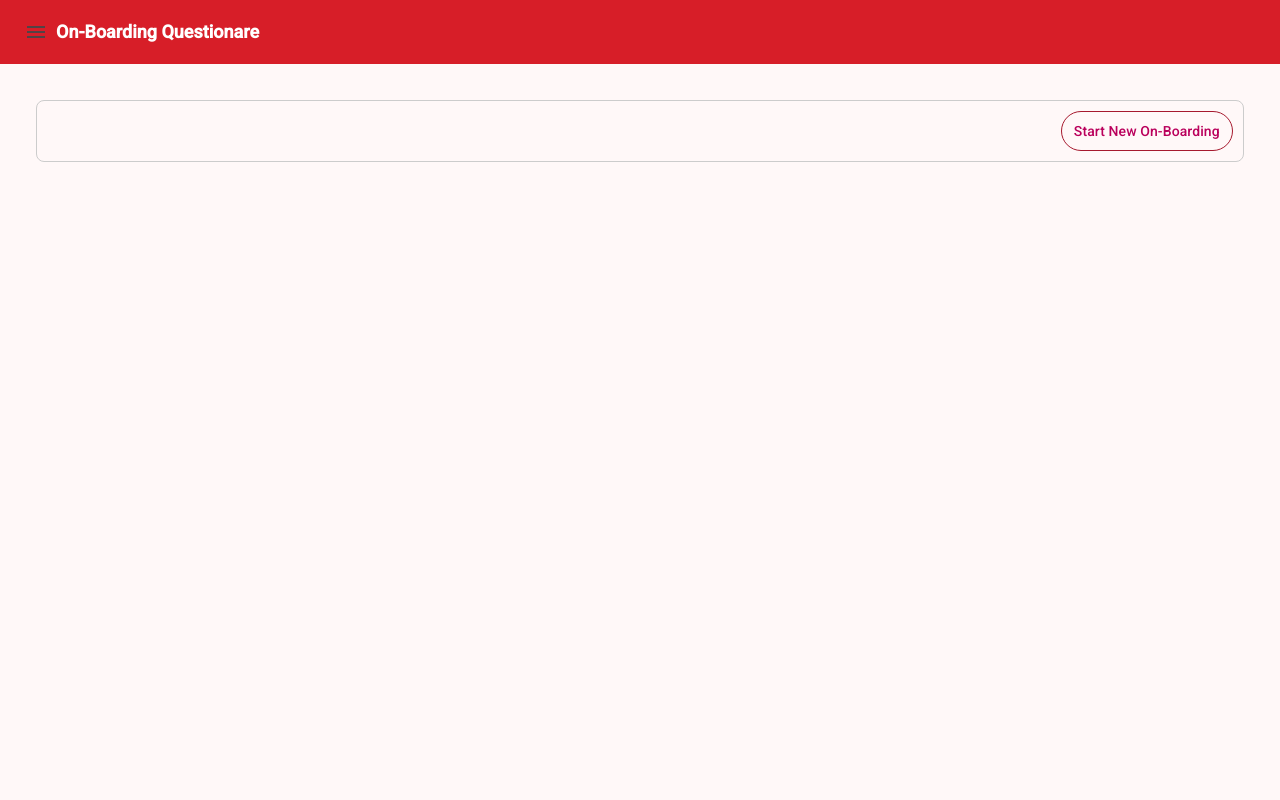
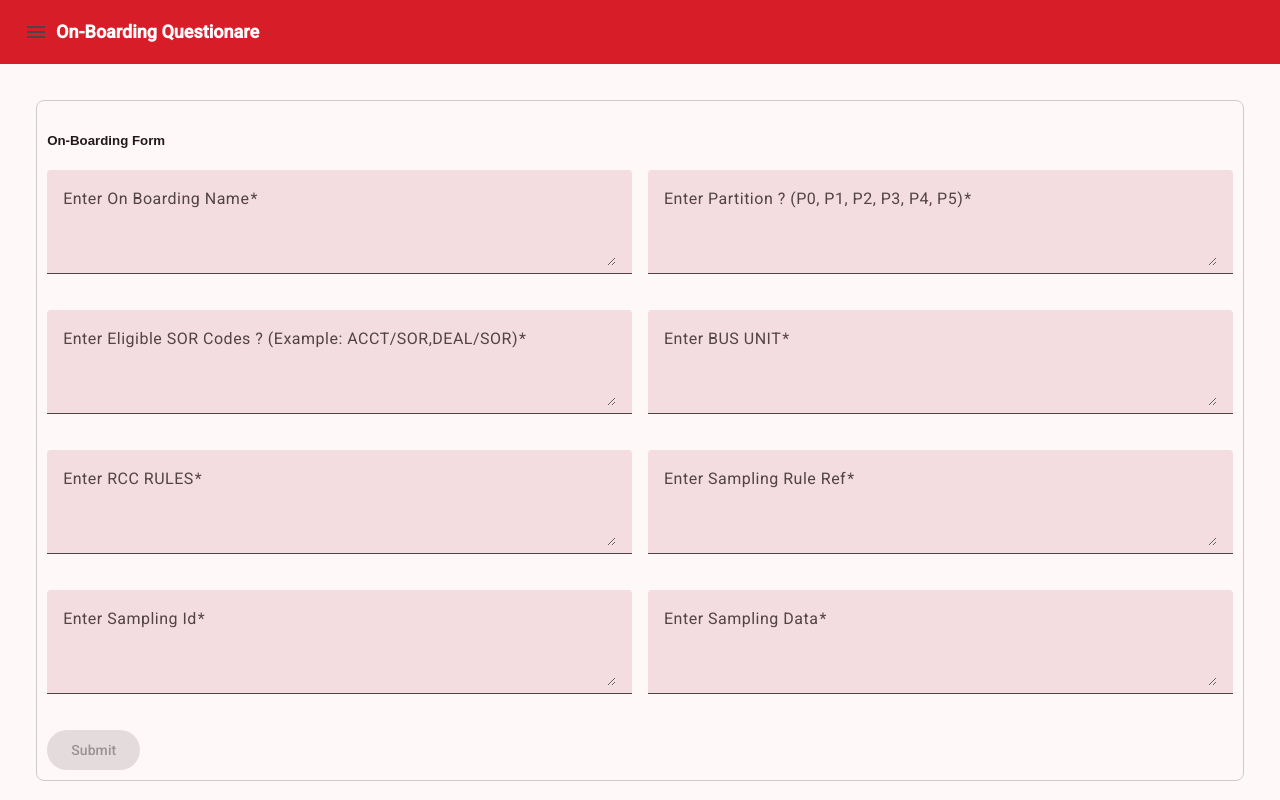
Before and after one commit to pathaalok/on-boarding-automation, an Angular app in the folder on-boarding-ui/: page /on-board-questionare in a window 1280 px wide. Built offline with nearby package versions, Linux system fonts and the light colour scheme.

Commit message:
manual UI changes

```diff
--- a/on-boarding-ui/src/app/app.routes.ts
+++ b/on-boarding-ui/src/app/app.routes.ts
@@ -2,9 +2,11 @@ import { Routes } from '@angular/router';
 import { VerifyQuestionareComponent } from './verify-questionare/verify-questionare.component';
 import { OnBoardQuestionareComponent } from './on-board-questionare/on-board-questionare.component';
 import { SubmitQuestionaresComponent } from './submit-questionares/submit-questionares.component';
+import { OnBoardQuestionareManualComponent } from './on-board-questionare-manual/on-board-questionare-manual.component';
 
 export const routes: Routes = [
-    { path: 'on-board-questionare', component: OnBoardQuestionareComponent },
+  { path: 'on-board-questionare', component: OnBoardQuestionareManualComponent },
+    { path: 'on-board-questionare-agent', component: OnBoardQuestionareComponent },
     { path: 'verify-questionare', component: VerifyQuestionareComponent },
   { path: 'submit-questionare', component: SubmitQuestionaresComponent },
   { path: '**', redirectTo: 'on-board-questionare' }
--- /dev/null
+++ b/on-boarding-ui/src/app/on-board-questionare-manual/on-board-questionare-manual.component.html
@@ -0,0 +1,28 @@
+
+
+<div class="chat-window">
+  <div>
+    <h5>On-Boarding Form</h5>
+  </div>
+  <form class="questions-form" [formGroup]="formGroup">
+    <div class="row" *ngFor="let i of [].constructor(questions.length / 2); let rowIndex = index">
+      <div class="question-field" *ngFor="let colIndex of [0,1]">
+        <ng-container *ngIf="questions[rowIndex * 2 + colIndex] as question">
+          <mat-form-field appearance="fill" class="full-width">
+            <mat-label>{{ question }}</mat-label>
+            <textarea matInput [formControlName]="'field' + (rowIndex * 2 + colIndex)" rows="3"></textarea>
+            <mat-error *ngIf="formGroup.get('field' + (rowIndex * 2 + colIndex))?.hasError('required')">
+              This field is required.
+            </mat-error>
+          </mat-form-field>
+        </ng-container>
+      </div>
+    </div>
+
+    <button mat-raised-button color="primary" [disabled]="formGroup.invalid" (click)="onSubmit()">
+      Submit
+    </button>
+  </form>
+
+
+  </div>
--- /dev/null
+++ b/on-boarding-ui/src/app/on-board-questionare-manual/on-board-questionare-manual.component.scss
@@ -0,0 +1,23 @@
+.chat-window {
+    width: 95%;
+    margin: 20px auto;
+    border: 1px solid #ccc;
+    padding: 10px;
+    border-radius: 8px;
+    font-family: Arial;
+  }
+
+
+  .row {
+    display: flex;
+    gap: 16px;
+    margin-bottom: 16px;
+  }
+
+  .question-field {
+    flex: 1;
+  }
+
+  .full-width {
+    width: 100%;
+  }
--- /dev/null
+++ b/on-boarding-ui/src/app/on-board-questionare-manual/on-board-questionare-manual.component.ts
@@ -0,0 +1,83 @@
+import { Component, OnInit, inject } from '@angular/core';
+import { FormBuilder, FormGroup, FormsModule, ReactiveFormsModule, Validators } from '@angular/forms';
+import { MatStepperModule } from '@angular/material/stepper';
+import { MatFormFieldModule } from '@angular/material/form-field';
+import { MatInputModule } from '@angular/material/input';
+import { MatButtonModule } from '@angular/material/button';
+import { CommonModule } from '@angular/common';
+import { HttpClient } from '@angular/common/http';
+import { MatSnackBar } from '@angular/material/snack-bar';
+
+@Component({
+  selector: 'app-on-board-questionare-manual',
+  standalone: true,
+  imports: [
+    CommonModule,
+    FormsModule,
+    MatFormFieldModule,
+    MatInputModule,
+    MatButtonModule,
+    ReactiveFormsModule
+  ],
+  templateUrl: './on-board-questionare-manual.component.html',
+  styleUrls: ['./on-board-questionare-manual.component.scss'],
+})
+export class  OnBoardQuestionareManualComponent implements OnInit {
+  sessionId = '';
+  messages: { role: string, text: string }[] = [];
+  userInput = '';
+  previewMode = false;
+  previewAnswers: any[] = [];
+  answerHistory: string[][] = [];
+  editingIndex: number | null = null;
+  finalJson: any = null;
+  confirmed = false;
+  startNewOnboarding = false;
+
+  questions: string[] = [
+    "Enter On Boarding Name",
+    "Enter Partition ? (P0, P1, P2, P3, P4, P5)",
+    "Enter Eligible SOR Codes ? (Example: ACCT/SOR,DEAL/SOR)",
+    "Enter BUS UNIT",
+    "Enter RCC RULES",
+    "Enter Sampling Rule Ref",
+    'Enter Sampling Id',
+    'Enter Sampling Data'
+  ];
+
+  formGroup!: FormGroup ;
+
+  constructor(private fb: FormBuilder,private http: HttpClient) {}
+
+  ngOnInit() {
+    const controlsConfig = this.questions.reduce((acc, _, i) => {
+      acc['field' + i] = ['', Validators.required];
+      return acc;
+    }, {} as { [key: string]: any });
+
+    this.formGroup = this.fb.group(controlsConfig);
+  }
+
+  onSubmit() {
+    const answers: { [key: string]: string } = {};
+    Object.keys(this.formGroup.controls).forEach((key, index) => {
+      answers[index.toString()] = this.formGroup.get(key)?.value || '';
+    });
+
+    this.finalJson = {
+      questions: this.questions,
+      answers: answers
+    };
+
+    this.sendDataForVerification();
+  }
+
+  sendDataForVerification(){
+    this.http.post<any>('http://localhost:8000/store_verify_qa', this.finalJson).subscribe(res => {
+      this.confirmed = true;
+    });
+  }
+
+
+
+}
```
